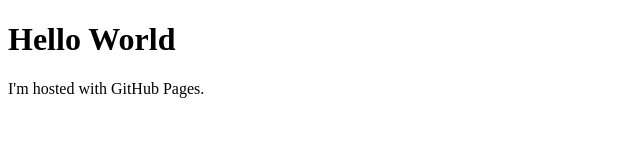
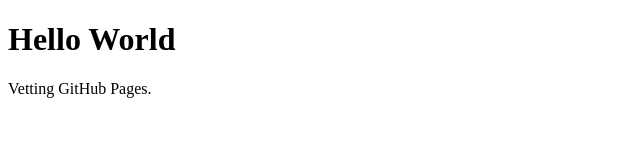
Before and after one commit to buckley-dvs/buckley-dvs.github.io, a plain HTML site: page index.html in a window 1280 px wide. Shown: the full height of the page, 0-640 px from the left. Drawn offline with Linux system fonts and the light colour scheme.

Commit message:
Update index.html

```diff
--- a/index.html
+++ b/index.html
@@ -2,6 +2,6 @@
 <html>
 <body>
 <h1>Hello World</h1>
-<p>I'm hosted with GitHub Pages.</p>
+<p>Vetting GitHub Pages.</p>
 </body>
 </html>
```
